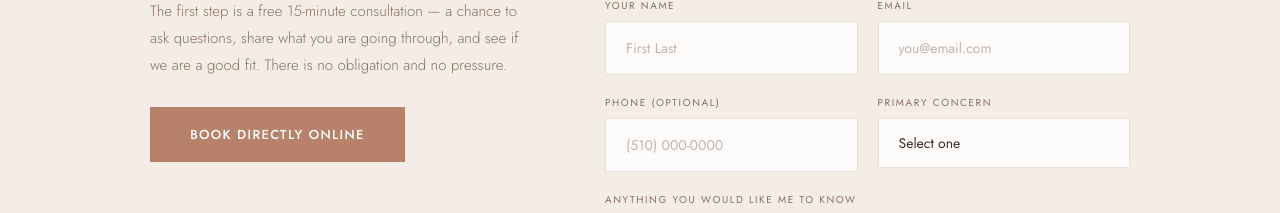
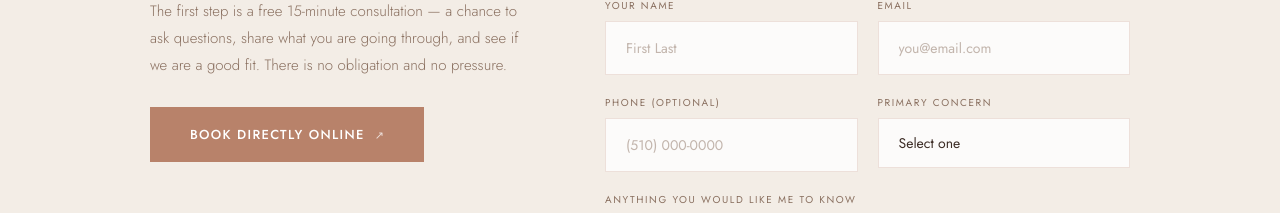
Before and after one commit to PsychoZodiac/emdr-therapy-bay-area, a React (Vite) app in the folder emdr-project/: page / in a window 1280 px wide. Shown: the part 4998-5211 px from the top of the page. Built offline with nearby package versions, Linux system fonts and the light colour scheme; a web font is replaced by a local one.

Commit message:
Add files via upload

```diff
--- a/emdr-project/src/App.jsx
+++ b/emdr-project/src/App.jsx
@@ -556,6 +556,7 @@ export default function App() {
               </p>
               <a href={BOOKING_URL} target="_blank" rel="noopener noreferrer" className="btn-gold" style={{ marginBottom: "32px" }}>
                 Book directly online
+                <span style={{ marginLeft: "10px", fontSize: "11px", opacity: "0.75", letterSpacing: "0.05em" }}>↗</span>
               </a>
               <div className="contact-detail" style={{ marginTop: "32px" }}>
                 <div className="contact-detail-item">
```
